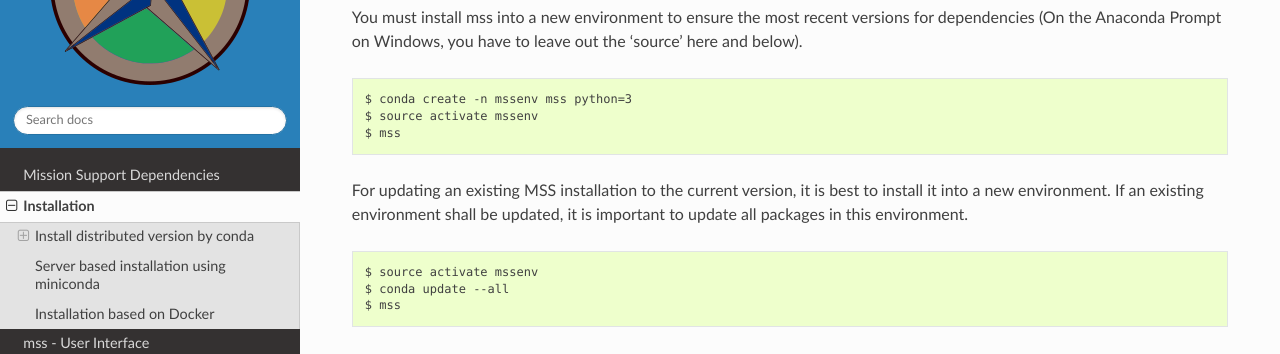
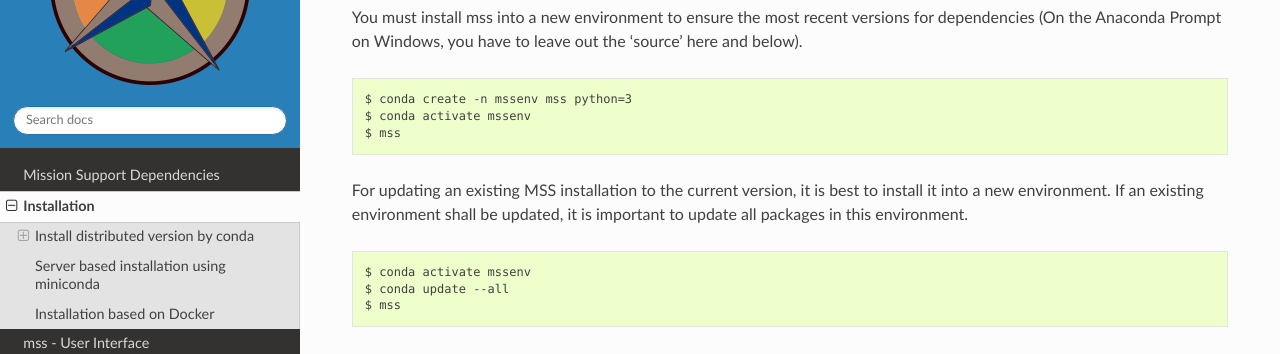
Before and after one commit to Open-MSS/MSS, a Sphinx documentation site: the page built from docs/installation.rst, in a window 1280 px wide and 900 px high, scrolled down 699 px. Shown: the part 168-522 px from the top of the window. Built offline with Sphinx 7.4.7 and the Read the Docs theme 2.0.0, drawn with Linux system fonts in a browser that asks for light colours; the version number could not be read and is left out.

Commit message:
replaced the activation command

```diff
--- a/docs/installation.rst
+++ b/docs/installation.rst
@@ -44,14 +44,14 @@
 leave out the 'source' here and below). ::
 
    $ conda create -n mssenv mss python=3
-   $ source activate mssenv
+   $ conda activate mssenv
    $ mss
 
 For updating an existing MSS installation to the current version, it is best to install
 it into a new environment. If an existing environment shall be updated, it is important
 to update all packages in this environment. ::
 
-   $ source activate mssenv
+   $ conda activate mssenv
    $ conda update --all
    $ mss
 
```
